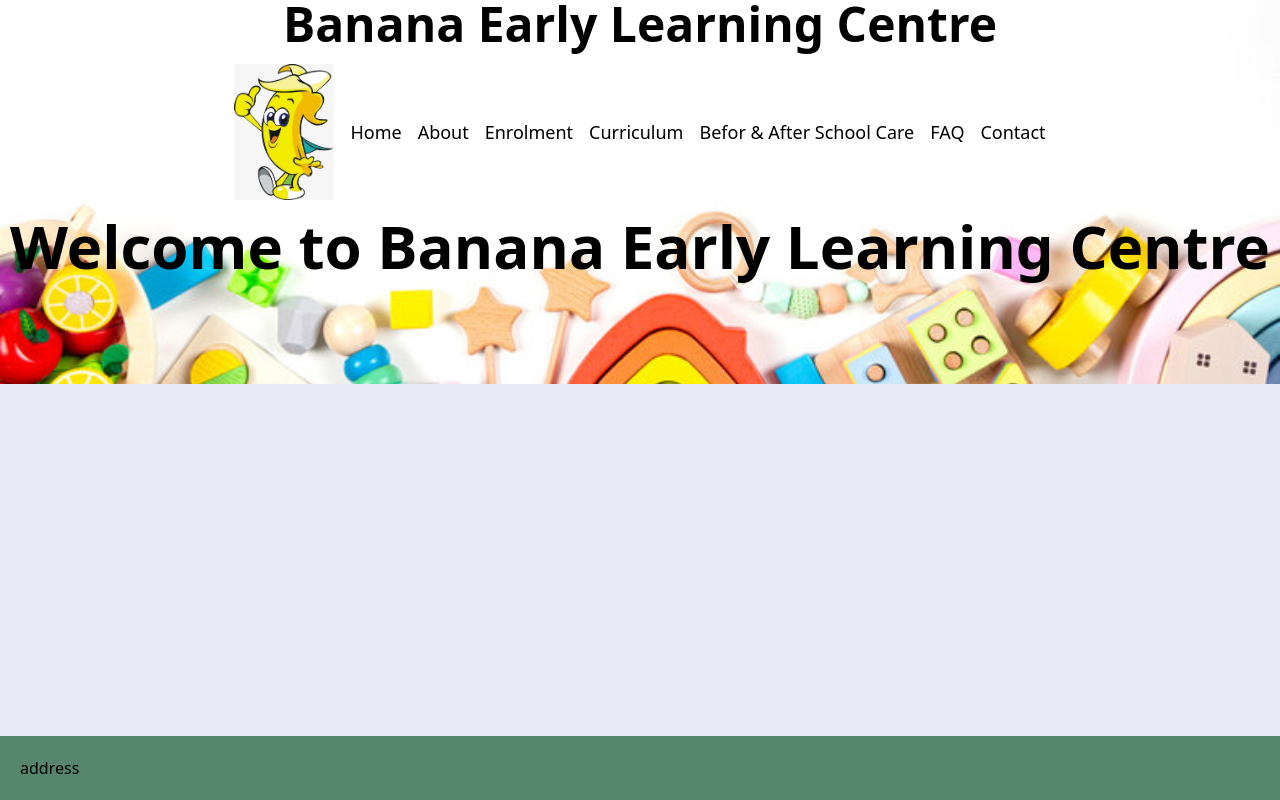
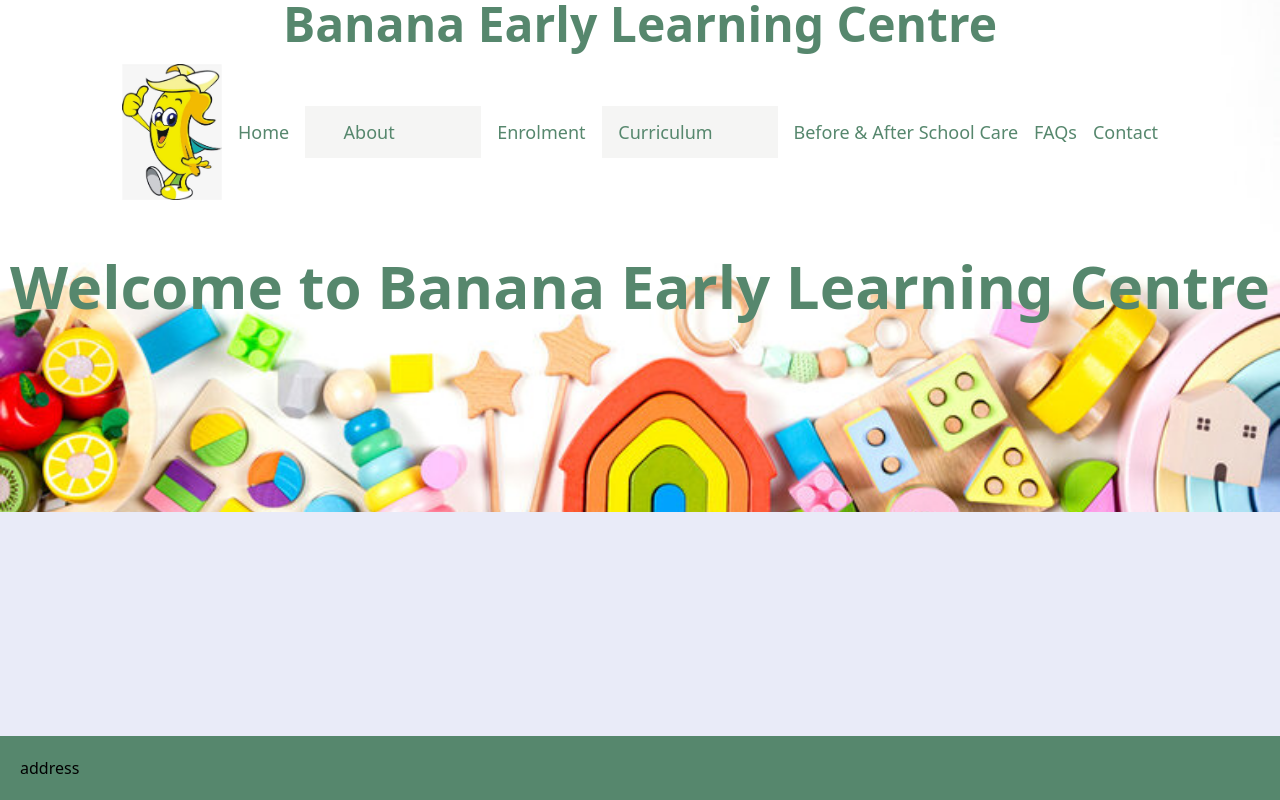
Before and after one commit to SV3N77/bananaelc, a Next.js app: page / in a window 1280 px wide. Built offline with nearby package versions, Linux system fonts and the light colour scheme.

Commit message:
update the navbar with dropdown menu

```diff
--- a/components/Header.tsx
+++ b/components/Header.tsx
@@ -3,9 +3,9 @@ import Image from "next/image";
 
 function Header() {
   return (
-    <header className="bg-viridian">
-      <div className="bg-cover bg-center h-96 bg-[url('/images/childcare_banner.jpg')] flex flex-col gap-4">
-        <div className="text-center text-5xl font-bold ">
+    <header className="text-viridian">
+      <div className="bg-cover bg-center h-128 bg-[url('/images/childcare_banner.jpg')] flex flex-col gap-4">
+        <div className="text-center text-5xl font-bold text-viridian">
           Banana Early Learning Centre
         </div>
         <nav className="container mx-auto flex flex-col items-center justify-center gap-4 text-lg md:flex-row">
@@ -15,15 +15,22 @@ function Header() {
             height={200}
             alt="Bananaelc Logo"
           />
-          <a>Home</a>
-          <a>About</a>
-          <a>Enrolment</a>
-          <a>Curriculum</a>
-          <a>Befor & After School Care</a>
-          <a>FAQ</a>
-          <a>Contact</a>
+          <Link href="/">Home</Link>
+          <Dropdown dropName="About" dropMenu={["Gallery"]} />
+          <Link href="/">Enrolment</Link>
+          <Dropdown
+            dropName="Curriculum"
+            dropMenu={[
+              "Caterpillar Room",
+              "Butterfly Room",
+              "School Readiness",
+            ]}
+          />
+          <Link href="/">Before & After School Care</Link>
+          <Link href="/">FAQs</Link>
+          <Link href="/">Contact</Link>
         </nav>
-        <div className="text-center text-6xl font-bold">
+        <div className="text-center text-6xl font-bold text-viridian mt-10">
           Welcome to Banana Early Learning Centre
         </div>
       </div>
@@ -31,3 +38,34 @@ function Header() {
   );
 }
 export default Header;
+
+//Internal components
+
+type dropdownProps = {
+  dropName: string;
+  dropMenu: string[];
+};
+
+function Dropdown({ dropName, dropMenu }: dropdownProps) {
+  return (
+    <div className="relative group/bouton ">
+      <button className="bg-stone-100 py-3 pr-12 min-w-44 relative ">
+        {dropName}
+      </button>
+      <div className="absolute bg-white top-full  origine-top opacity-0 hidden flex-col group-hover/bouton:flex group-hover/bouton:opacity-100 transition-all">
+        {dropMenu.map((menu) => (
+          <div
+            key={menu}
+            className="relative flex justify-between items-center  py-6 border-b border-stone-200 px-10"
+          >
+            <div className="flex h-full items-center gap-3">
+              <div className="mb-0 block flex-col">
+                <Link href="/">{menu}</Link>
+              </div>
+            </div>
+          </div>
+        ))}
+      </div>
+    </div>
+  );
+}
--- a/tailwind.config.ts
+++ b/tailwind.config.ts
@@ -8,6 +8,9 @@ const config: Config = {
   ],
   theme: {
     extend: {
+      height: {
+        128: "32rem",
+      },
       colors: {
         rubyblue: "#79ADDC",
         peach: "#FFC09F",
```
